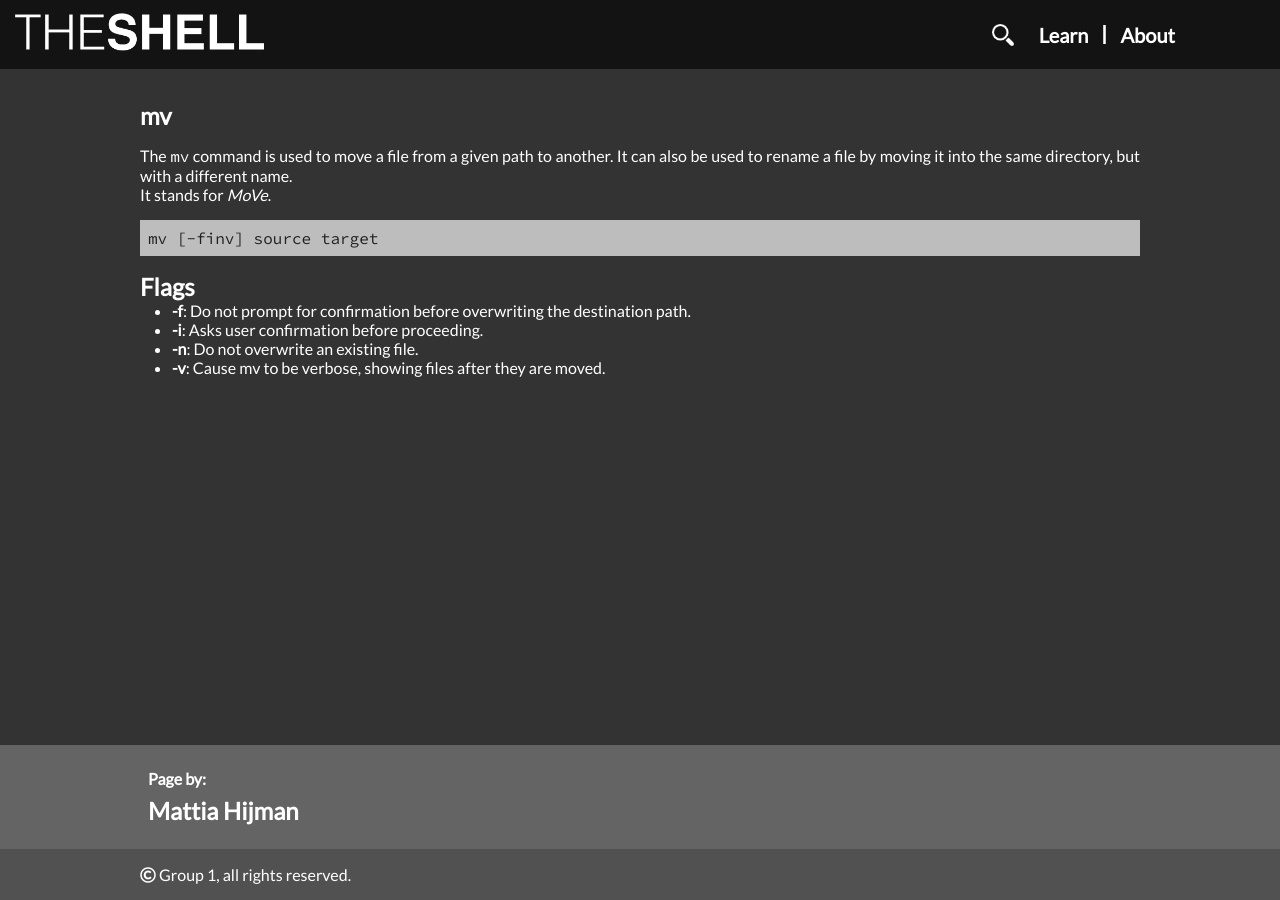
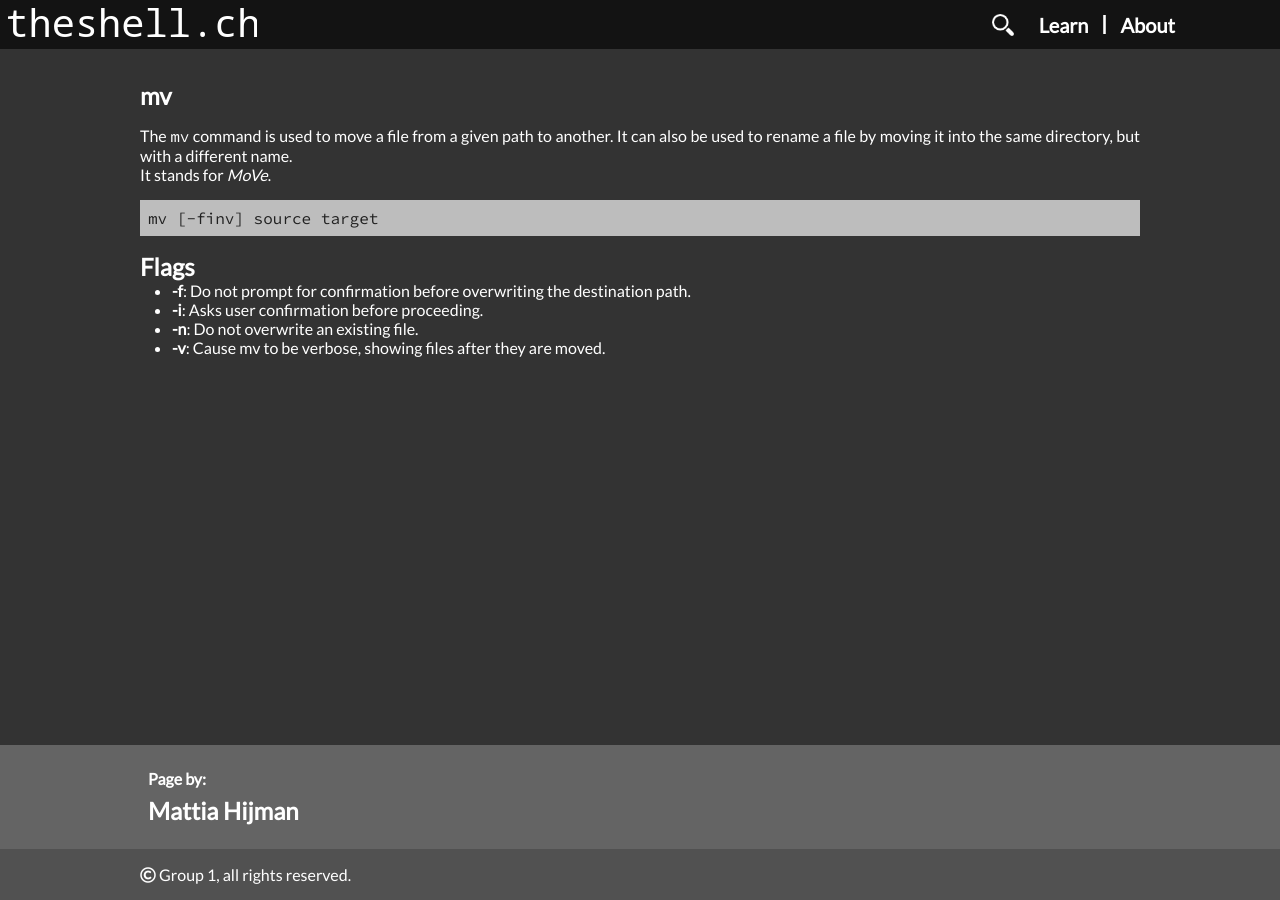
Before and after one commit to bvlj/usi_sa1_theshell_ch, a Jekyll site: the page built from site/pages/fs/mv.html, in a window 1280 px wide. Built offline with Jekyll 4.4.1, drawn with Linux system fonts in a browser that asks for light colours; nearby versions of some CDN libraries; comment, search, counter and statistics services are not loaded.

Commit message:
css: use new logo
git-svn-id: svn+ssh://atelier.inf.usi.ch/home/bevilj/group-1@112 a672b425-5310-4d7a-af5c-997e18724b81

```diff
--- a/site/_includes/header.html
+++ b/site/_includes/header.html
@@ -1,6 +1,6 @@
 <div class="menuDesktop">
   <div class="logo">
-    <a href="/index.html"><img src="/assets/style/logo_white.png" height="50"></a>
+    <a href="/index.html"><img src="/assets/style/theshell.ch.svg" height="30"></a>
   </div>
   <div class="fill-space"></div>
   <div class="search-box">
```
Also changed, not shown: other parts of site/_includes/header.html (+1 -1 lines), site/assets/style/logo_white.png (deleted), site/assets/style/theshell.ch.svg (added), 1 other file.
